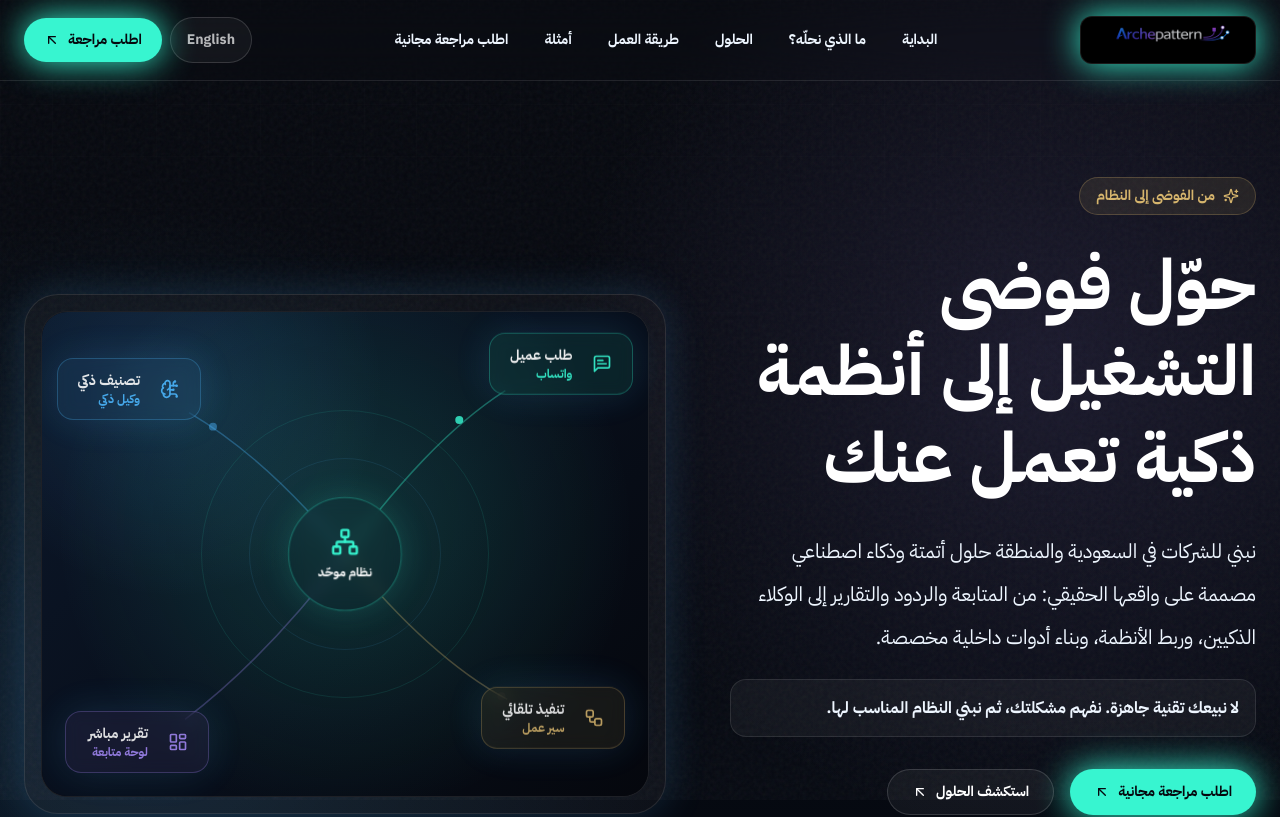
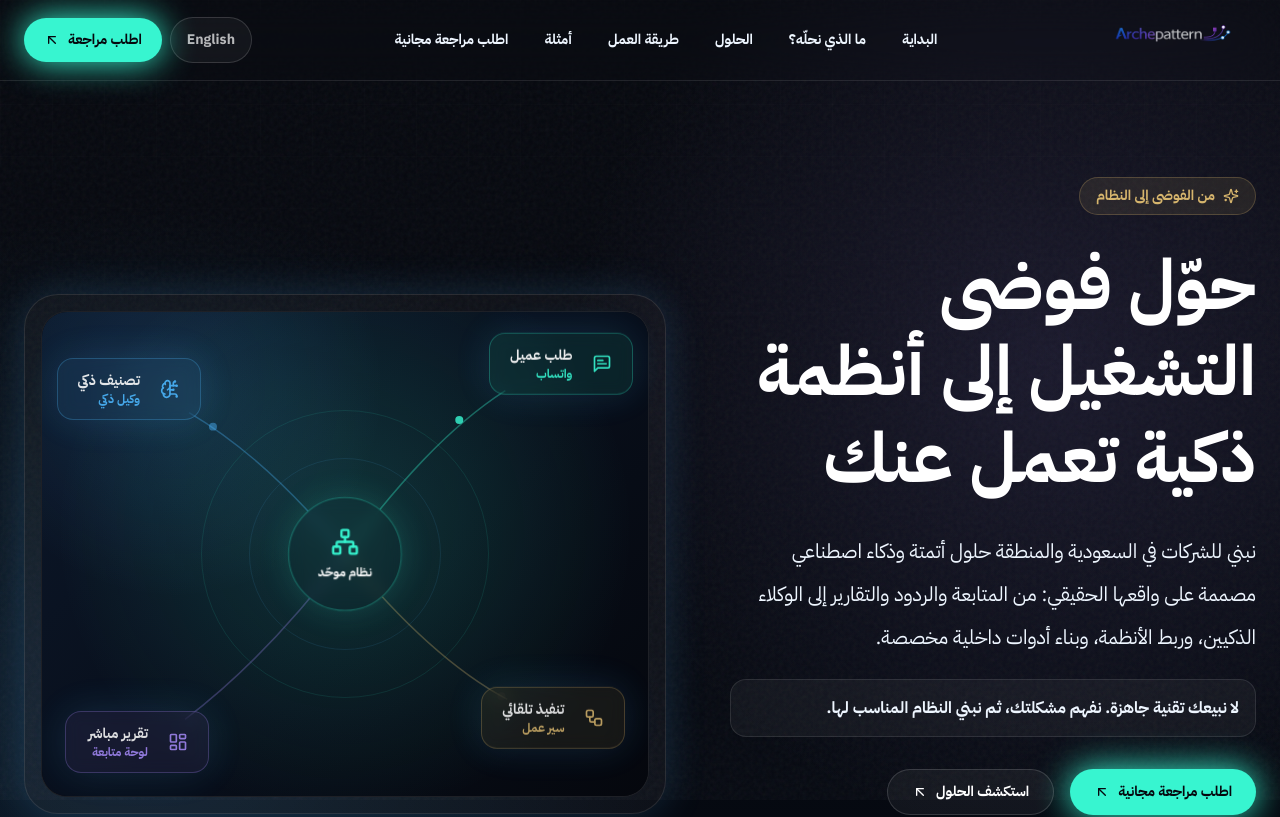
Before and after one commit to alhajjkhalid/archepattern-website, a Next.js app: page / in a window 1280 px wide. Shown: the top 817 px of the page. Built offline with nearby package versions, Linux system fonts and the light colour scheme.

Commit message:
Blend logo into dark header

```diff
--- a/app/page.tsx
+++ b/app/page.tsx
@@ -967,8 +967,8 @@ export default function Home() {
       <header className="sticky top-0 z-[80] border-b border-white/10 bg-ink/72 backdrop-blur-xl">
         <nav className="mx-auto flex max-w-7xl items-center justify-between gap-2 px-3 py-3 sm:gap-4 sm:px-4 sm:py-4 md:px-6">
           <a href="#hero" className="flex min-w-0 items-center">
-            <span className="relative block h-10 w-36 shrink-0 overflow-hidden rounded-xl border border-white/10 bg-black shadow-teal sm:h-12 sm:w-44">
-              <img src="assets/Logos/Dark.png" alt="Archepattern" className="h-full w-full object-cover object-center" />
+            <span className="relative block h-10 w-36 shrink-0 overflow-hidden sm:h-12 sm:w-44">
+              <img src="assets/Logos/Dark.png" alt="Archepattern" className="h-full w-full object-cover object-center mix-blend-screen" />
             </span>
           </a>
           <div className="hidden items-center gap-1 lg:flex">
@@ -1111,8 +1111,8 @@ export default function Home() {
         <div className="mx-auto flex max-w-7xl flex-col gap-6 md:flex-row md:items-center md:justify-between">
           <div>
             <div className="flex items-center">
-              <span className="relative block h-14 w-48 overflow-hidden rounded-xl border border-white/10 bg-black shadow-teal">
-                <img src="assets/Logos/Dark.png" alt="Archepattern" className="h-full w-full object-cover object-center" />
+              <span className="relative block h-14 w-48 overflow-hidden">
+                <img src="assets/Logos/Dark.png" alt="Archepattern" className="h-full w-full object-cover object-center mix-blend-screen" />
               </span>
             </div>
             <p className="mt-2 text-white/55">{copy.footerText}</p>
```
